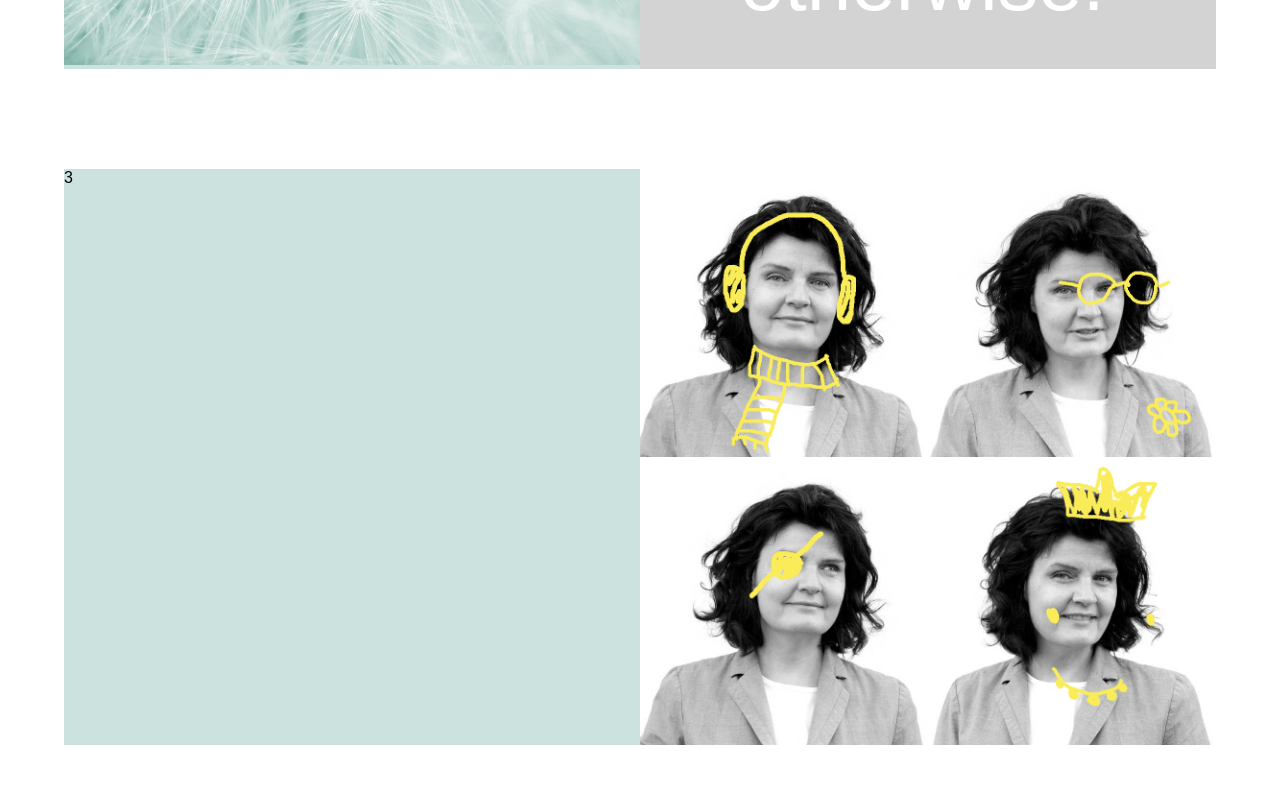
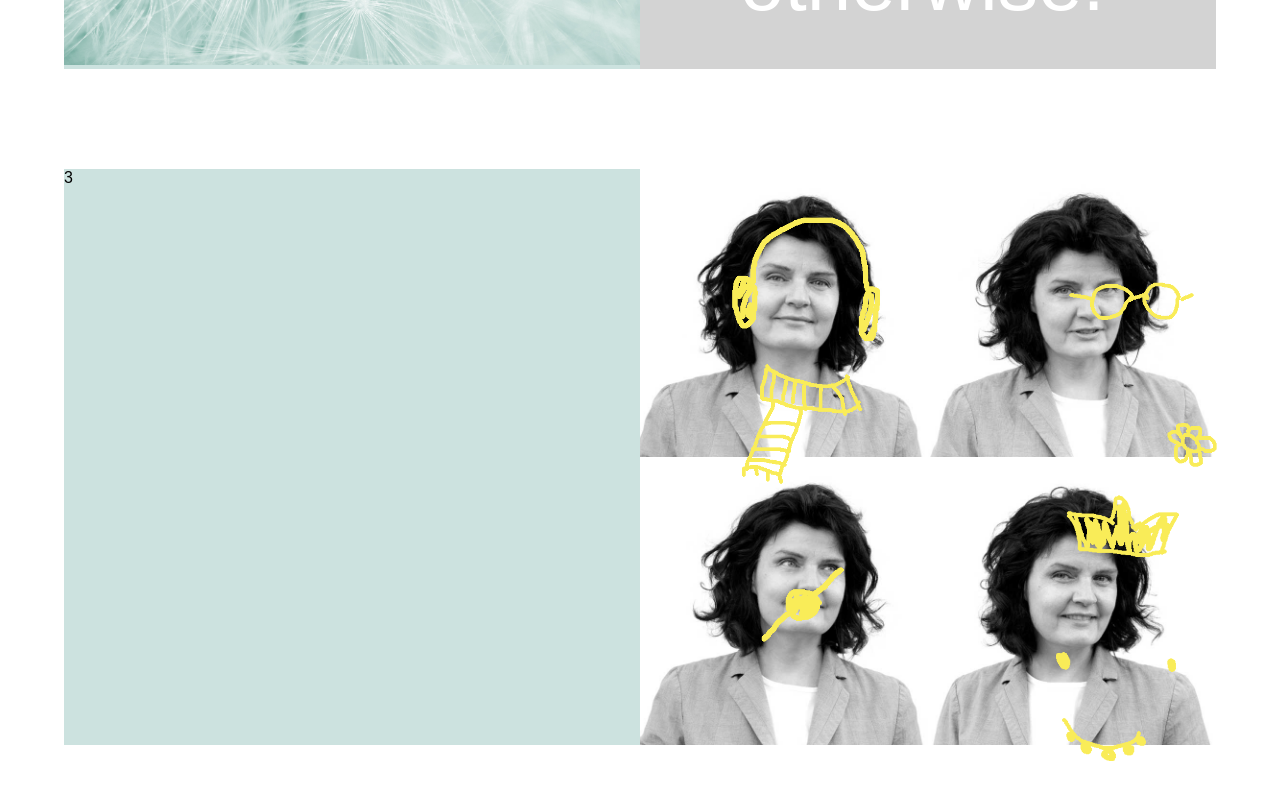
Before and after one commit to crazylittlepolka/portfolio, a React (Create React App) app: page / in a window 1280 px wide. Shown: the part 690-1490 px from the top of the page. Before the commit the page ends 1443 px from the top, so only its background shows below. Built offline with nearby package versions, Linux system fonts and the light colour scheme.

Commit message:
Drawings map moved to App.js

```diff
--- a/src/App.css
+++ b/src/App.css
@@ -62,8 +62,9 @@
 }
 
 .collage {
+
   display: grid;
-  grid-template-columns: auto auto;
+  grid-template-columns: 50% 50%;
   background-color: #cce2df;
 }
 
@@ -77,13 +78,12 @@
 .drawings {
 position: absolute;
 display: grid;
-grid-template-columns: auto auto;
-
+grid-template-columns: 50% 50%;
 }
 
 
 .drawing {
-  width: 90%;
+  width: 100%;
 }
 .active {
 
--- a/src/App.js
+++ b/src/App.js
@@ -24,9 +24,13 @@ class App extends Component {
     ],
     drawings: [
       { src:drawing01 }, {src:drawing02}, {src:drawing03}, {src:drawing04}
-    ]
+    ],
+    className: 'active',
+    opened: false
   }
-
+    toggleHidden = () => {
+    this.setState({ opened: !this.state.opened})
+  }
   render() {
     return (
 
@@ -73,10 +77,21 @@ class App extends Component {
 
             })}
 
-            <DrawingsList
-              drawings={this.state.drawings}
-              showDrawing={this.showDrawing}
-            />
+           <div className="drawings">
+
+            { this.state.drawings.map((item, i) => {
+              return(
+                <img
+                  key={i}
+                  src={ item.src }
+                  onClick={ this.toggleHidden}
+                  className="active"
+                />
+
+              )
+            {!this.state.opened && <img src={item.src} className="active"/>}
+            })}
+           </div>
           </div>
         </div>
       </div>
--- a/src/DrawingsList.js
+++ b/src/DrawingsList.js
@@ -1,5 +1,5 @@
 import React, { Component } from 'react';
-import Drawing from './Drawing';
+//import Drawing from './Drawing';
 
 class DrawingsList extends Component {
 
@@ -29,16 +29,17 @@ class DrawingsList extends Component {
 
 				{ this.props.drawings.map((item, i) => {
 					return(
-						<Drawing
+						<img
 							key={i}
 							src={ item.src }
-
+							onClick={ this.toggleHidden}
+							className="active"
 						/>
 
 
 
 					)
-
+					{!this.state.opened && <img src={this.props.src} className="active"/>}
 				})}
 			</div>
 		)
```
